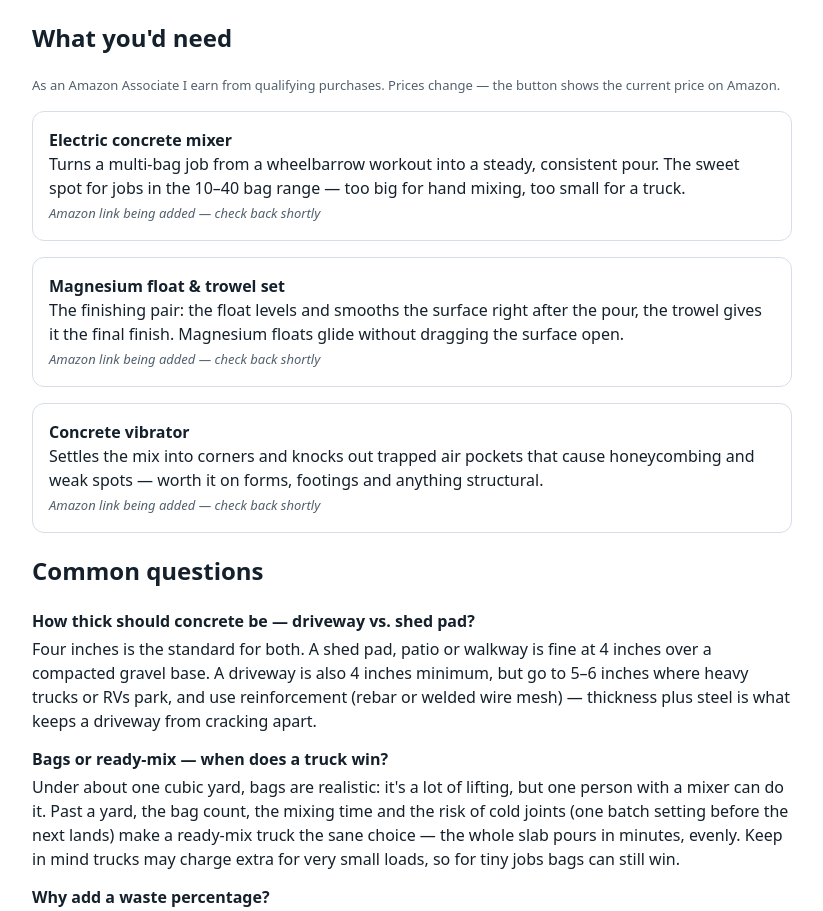
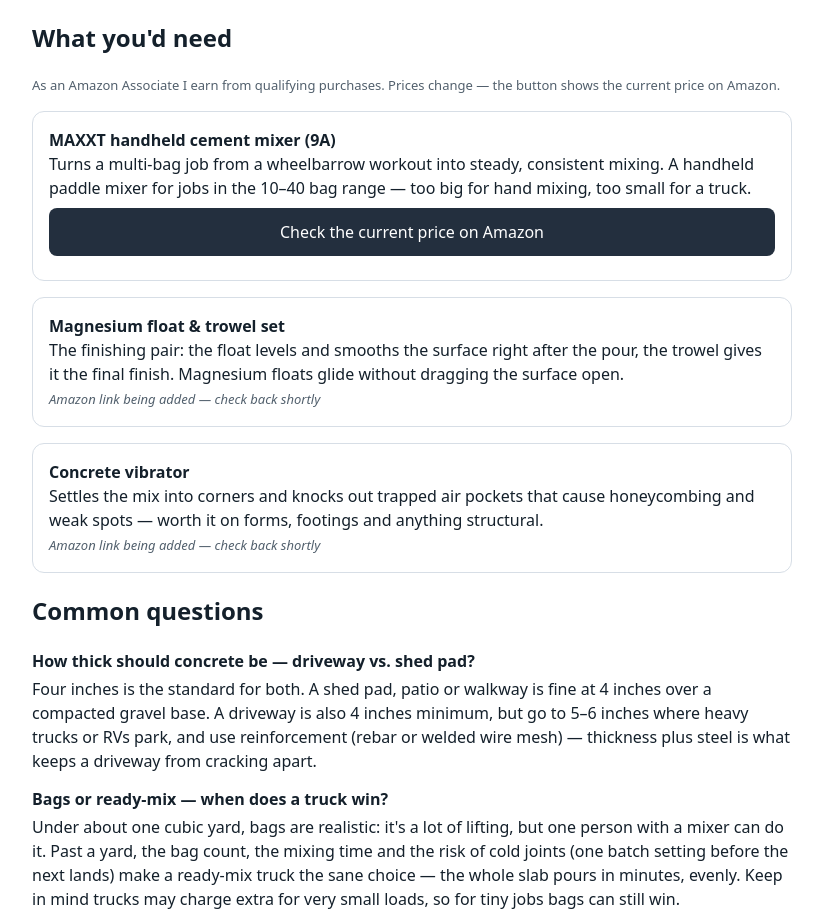
Before and after one commit to inthe6production/inthe6production.github.io, a plain HTML site: page concrete.html in a window 1280 px wide. Shown: the part 1058-1969 px from the top of the page, without its empty margins (228-1051 px from the left). Drawn offline with Linux system fonts and the light colour scheme.

Commit message:
Concrete slot 1: MAXXT handheld cement mixer B09TS7PCJQ wired

```diff
--- a/concrete.html
+++ b/concrete.html
@@ -56,7 +56,7 @@ nav.top{font-size:14px;margin-bottom:6px}
 
 <h2>What you'd need</h2>
 <p class="small">As an Amazon Associate I earn from qualifying purchases. Prices change — the button shows the current price on Amazon.</p>
-<div class="card"><strong>Electric concrete mixer</strong><br>Turns a multi-bag job from a wheelbarrow workout into a steady, consistent pour. The sweet spot for jobs in the 10–40 bag range — too big for hand mixing, too small for a truck.<br><em class="small">Amazon link being added — check back shortly</em></div>
+<div class="card"><strong>MAXXT handheld cement mixer (9A)</strong><br>Turns a multi-bag job from a wheelbarrow workout into steady, consistent mixing. A handheld paddle mixer for jobs in the 10–40 bag range — too big for hand mixing, too small for a truck.<a class="btn" href="https://www.amazon.ca/dp/B09TS7PCJQ?tag=inthesixprodu-20" data-slot="concrete-1">Check the current price on Amazon</a></div>
 <div class="card"><strong>Magnesium float &amp; trowel set</strong><br>The finishing pair: the float levels and smooths the surface right after the pour, the trowel gives it the final finish. Magnesium floats glide without dragging the surface open.<br><em class="small">Amazon link being added — check back shortly</em></div>
 <div class="card"><strong>Concrete vibrator</strong><br>Settles the mix into corners and knocks out trapped air pockets that cause honeycombing and weak spots — worth it on forms, footings and anything structural.<br><em class="small">Amazon link being added — check back shortly</em></div>
 
```
